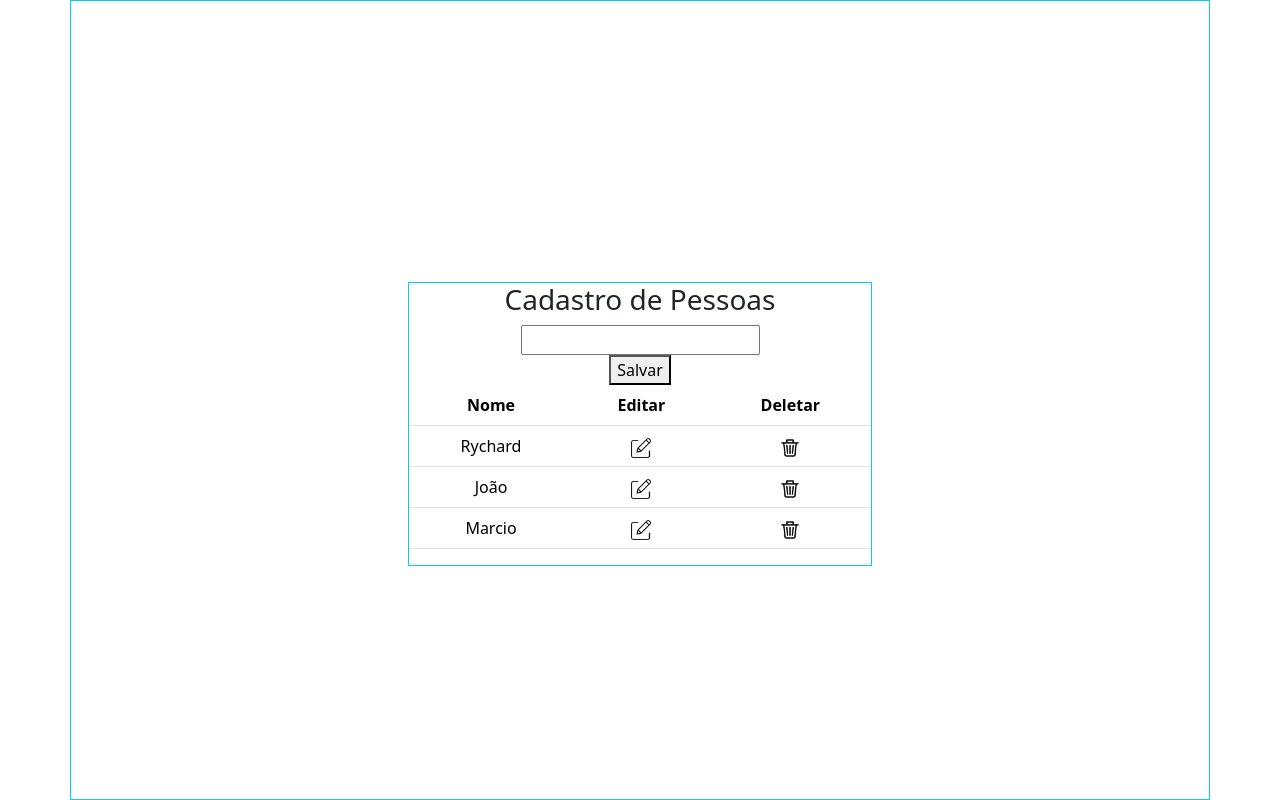
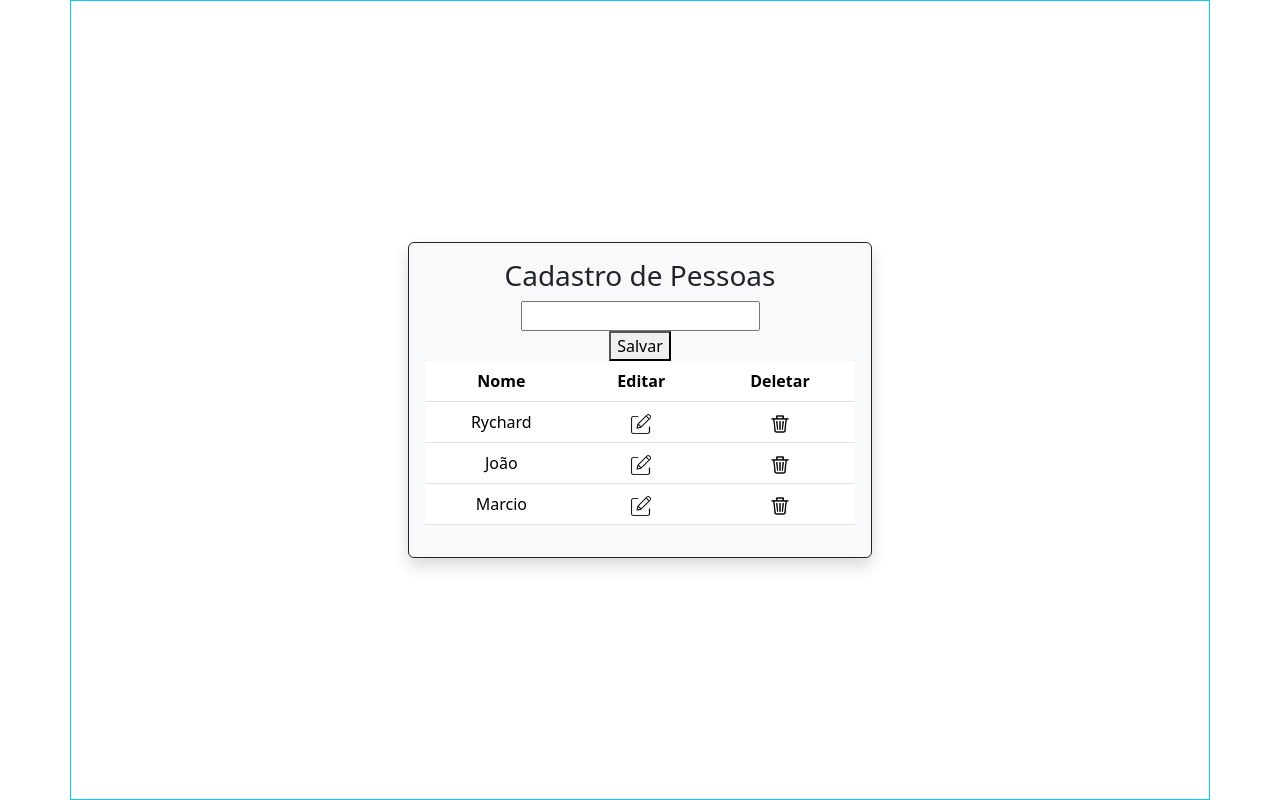
Before and after one commit to rychardbarros/CRUD-Django, a Django app: page /core/ in a window 1280 px wide. Run offline with Django 4.2, Linux system fonts and the light colour scheme; data comes from the database, SQL or seed files in the repository; both versions use the stored data as it was after the commit.

Commit message:
'layout'

```diff
--- a/core/templates/index.html
+++ b/core/templates/index.html
@@ -10,7 +10,7 @@
 <body>
     <body>
         <div class="container min-vh-100 d-flex justify-content-center align-items-center border border-info">
-                <div class="col-md-10 col-lg-5 mt-5 border border-info d-flex flex-column align-items-center">
+                <div class="col-md-10 col-lg-5 mt-5 border border-dark d-flex flex-column align-items-center shadow p-3 mb-5 bg-body-tertiary rounded">
                     <h3 class="h3">Cadastro de Pessoas</h3>
 
                     <table class="table mx-auto text-center">
```
Also changed, not shown: db.sqlite3.
